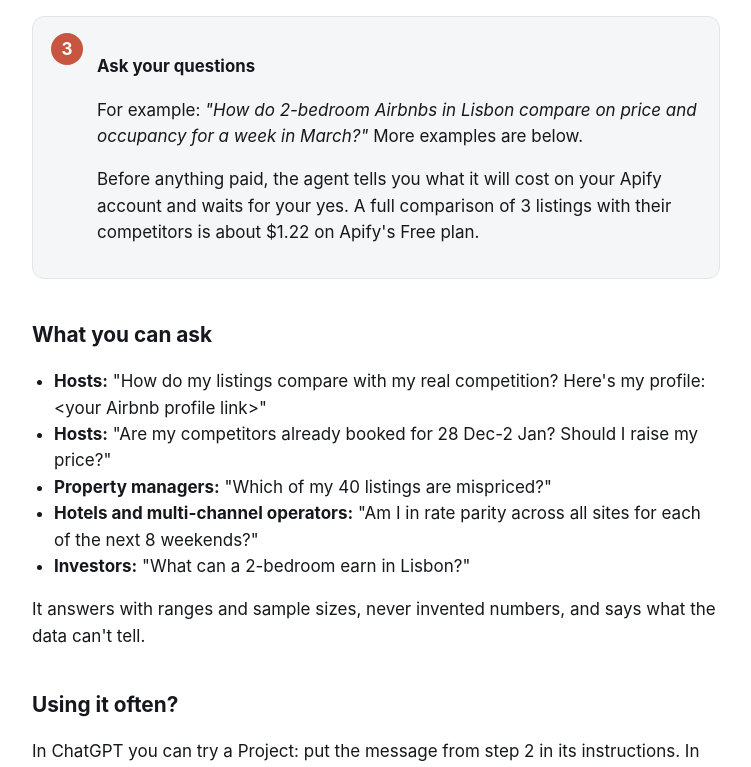
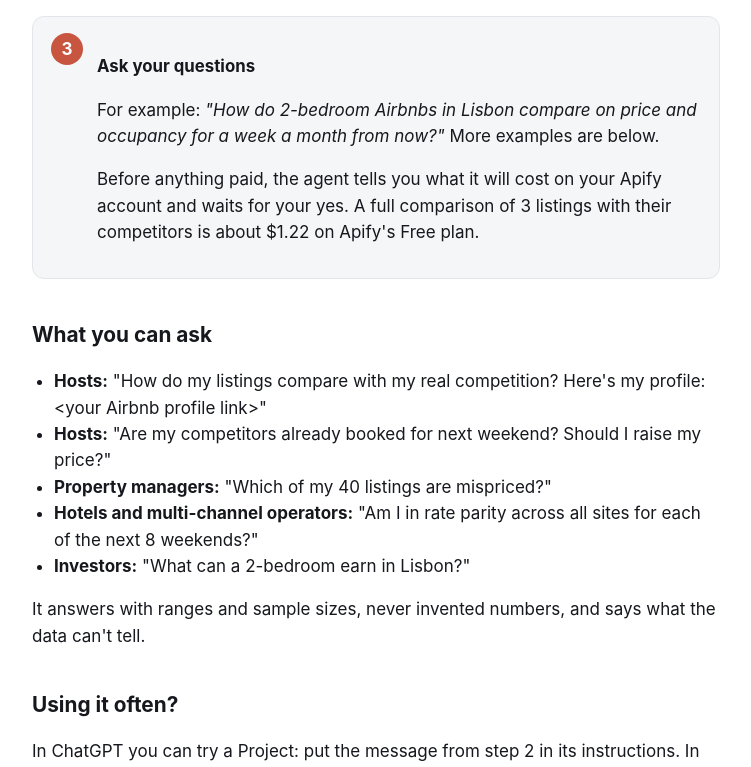
Before and after one commit to thelastscraper/short-term-rental-agent, a plain HTML site: page docs/index.html in a window 1280 px wide. Shown: the part 1111-1878 px from the top of the page, without its empty margins (264-1015 px from the left). Drawn offline with Linux system fonts and the light colour scheme.

Commit message:
2.12: widen the dates, not the distance (comps with no price stay in the comp set); relative dates in every example

```diff
--- a/docs/index.html
+++ b/docs/index.html
@@ -133,7 +133,7 @@ Apify account.</p>
   <div class="num">3</div>
   <div>
     <h3>Ask your questions</h3>
-    <p>For example: <i>"How do 2-bedroom Airbnbs in Lisbon compare on price and occupancy for a week in March?"</i>
+    <p>For example: <i>"How do 2-bedroom Airbnbs in Lisbon compare on price and occupancy for a week a month from now?"</i>
       More examples are below.</p>
     <p>Before anything paid, the agent tells you what it will cost on your Apify account and waits for your yes.
       A full comparison of 3 listings with their competitors is about $1.22 on Apify's Free plan.</p>
@@ -143,7 +143,7 @@ Apify account.</p>
 <h2>What you can ask</h2>
 <ul>
   <li><b>Hosts:</b> "How do my listings compare with my real competition? Here's my profile: &lt;your Airbnb profile link&gt;"</li>
-  <li><b>Hosts:</b> "Are my competitors already booked for 28 Dec-2 Jan? Should I raise my price?"</li>
+  <li><b>Hosts:</b> "Are my competitors already booked for next weekend? Should I raise my price?"</li>
   <li><b>Property managers:</b> "Which of my 40 listings are mispriced?"</li>
   <li><b>Hotels and multi-channel operators:</b> "Am I in rate parity across all sites for each of the next 8 weekends?"</li>
   <li><b>Investors:</b> "What can a 2-bedroom earn in Lisbon?"</li>
@@ -214,7 +214,7 @@ Apify account.</p>
 </div>
 
 <footer>
-  <p class="small">Agent version <span id="agent-version">2.11, 24 Nov 2026</span>. The same files are on GitHub, on
+  <p class="small">Agent version <span id="agent-version">2.12, 24 Nov 2026</span>. The same files are on GitHub, on
     this site and in Apify.</p>
   <p class="small">Open source (MIT): <a href="https://github.com/thelastscraper/short-term-rental-agent">github.com/thelastscraper/short-term-rental-agent</a>.
     Data from my Apify Actors: <a href="https://apify.com/thelastscraper">apify.com/thelastscraper</a>. They are
```
Also changed, not shown: 6 other files.
